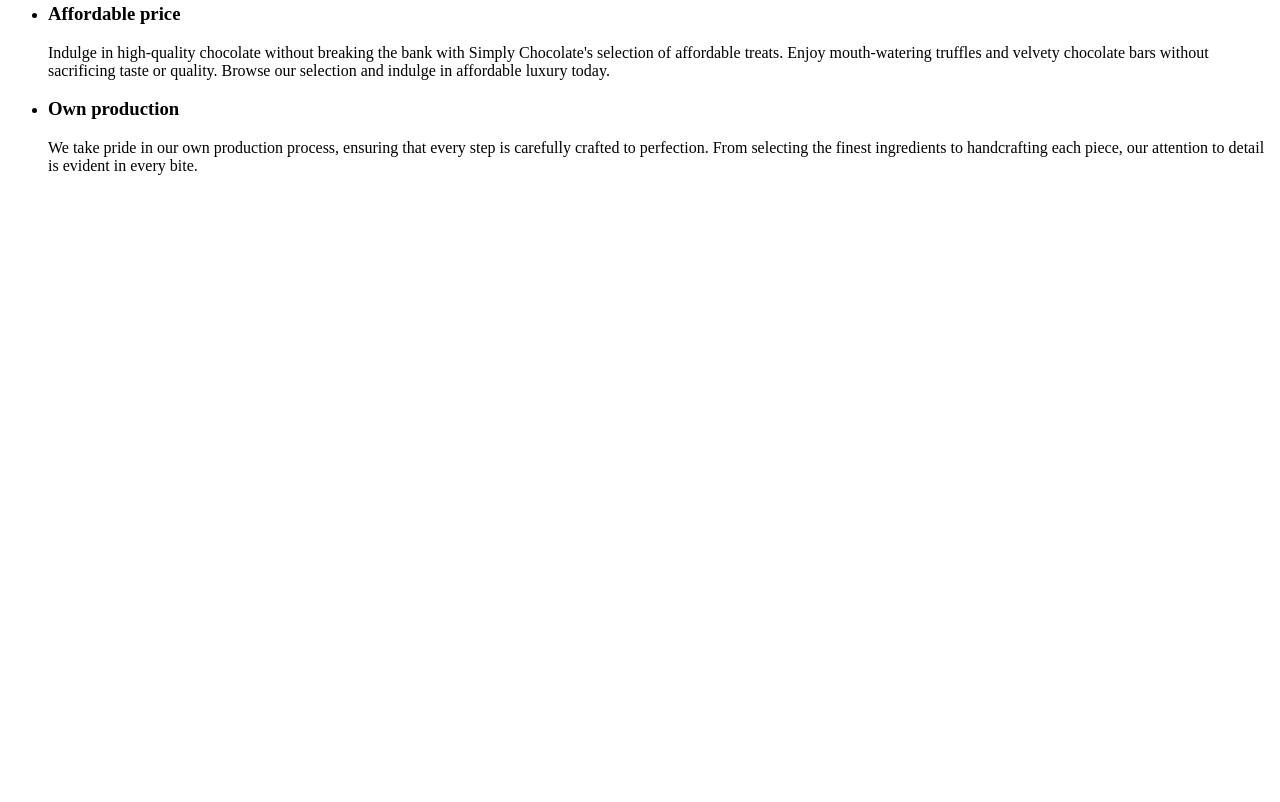
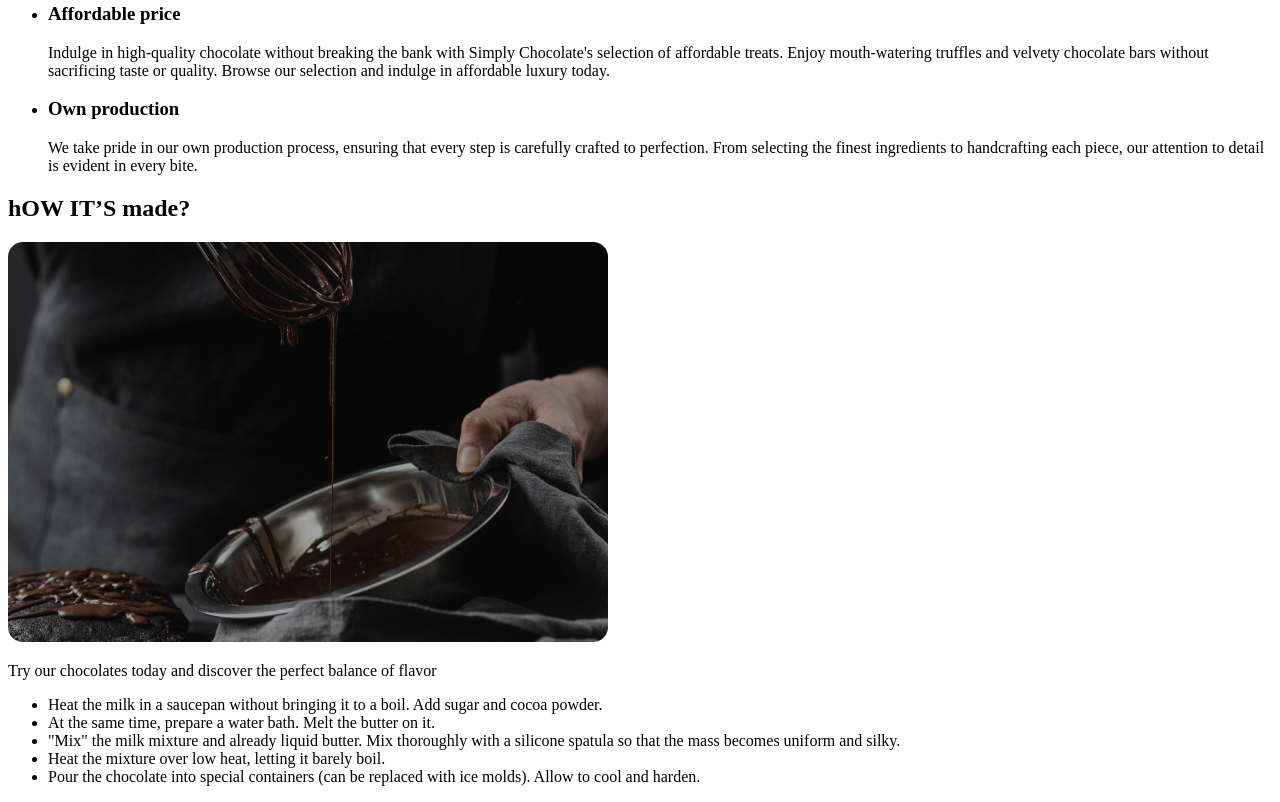
Before and after one commit to Jenya-Osinskiy/test-server-blgroup3, a plain HTML site: page index.html in a window 1280 px wide. Shown: the part 469-1271 px from the top of the page. Before the commit the page ends 800 px from the top, so only its background shows below. Drawn offline with Linux system fonts and the light colour scheme.

Commit message:
section4

```diff
--- a/index.html
+++ b/index.html
@@ -1,5 +1,6 @@
 <!DOCTYPE html>
 <html lang="en">
+
 <head>
   <meta charset="UTF-8" />
   <meta name="viewport" content="width=device-width, initial-scale=1.0" />
@@ -9,10 +10,8 @@
 <body>
   <header>
     <nav>
-        <a href=""
-          >SIMPLY CHOCOLATE
-          <img src="./images/chocolate-logo.svg" alt="chocolate-logo"
-        /></a>
+      <a href="">SIMPLY CHOCOLATE
+        <img src="./images/chocolate-logo.svg" alt="chocolate-logo" /></a>
       <ul>
         <li><a href="">Home</a></li>
         <li><a href="">How it’s made?</a></li>
@@ -22,19 +21,15 @@
 
     <ul>
       <li>
-          <a href="" target="_blank" rel="noopener noreferrer nofallow"
-            ><img src="./images/instagram.svg" alt="Instagram"
-          /></a>
+        <a href="" target="_blank" rel="noopener noreferrer nofallow"><img src="./images/instagram.svg"
+            alt="Instagram" /></a>
       </li>
       <li>
-          <a href="" target="_blank" rel="noopener noreferrer nofallow"
-            ><img src="./images/facebook.svg" alt="Facebook"
-          /></a>
+        <a href="" target="_blank" rel="noopener noreferrer nofallow"><img src="./images/facebook.svg"
+            alt="Facebook" /></a>
       </li>
       <li>
-          <a href="" target="_blank" rel="noopener noreferrer nofallow"
-            ><img src="./images/Vector.svg" alt="Twiter"
-          /></a>
+        <a href="" target="_blank" rel="noopener noreferrer nofallow"><img src="./images/Vector.svg" alt="Twiter" /></a>
       </li>
     </ul>
   </header>
@@ -77,7 +72,21 @@
         </li>
       </ul>
     </section>
-
+    <!-- hOW IT’S made? -->
+    <section>
+      <h2>hOW IT’S made?</h2>
+      <img src="./images/img-chocolates.jpg" alt="chocolates" width="600" height="400">
+      <p>Try our chocolates today and discover the perfect balance of flavor</p>
+      <ul>
+        <li>Heat the milk in a saucepan without bringing it to a boil. Add sugar and cocoa powder.</li>
+        <li>At the same time, prepare a water bath. Melt the butter on it.</li>
+        <li>"Mix" the milk mixture and already liquid butter. Mix thoroughly with a silicone spatula so that the mass
+          becomes
+          uniform and silky.</li>
+        <li>Heat the mixture over low heat, letting it barely boil.</li>
+        <li>Pour the chocolate into special containers (can be replaced with ice molds). Allow to cool and harden.</li>
+      </ul>
+    </section>
 
 
   </main>
```
Also changed, not shown: images/img-chocolates.jpg (added). Lines whose indentation alone changed are shown as unchanged.
